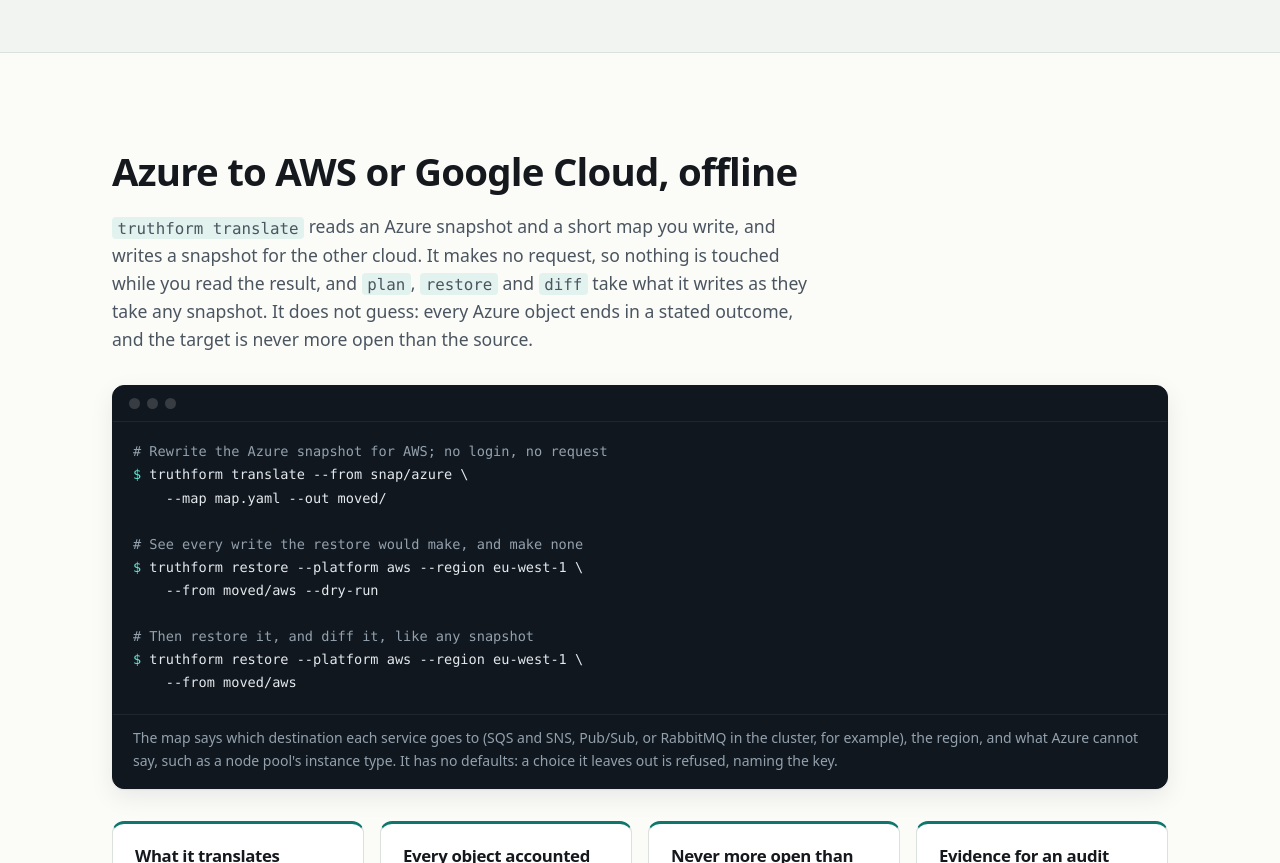
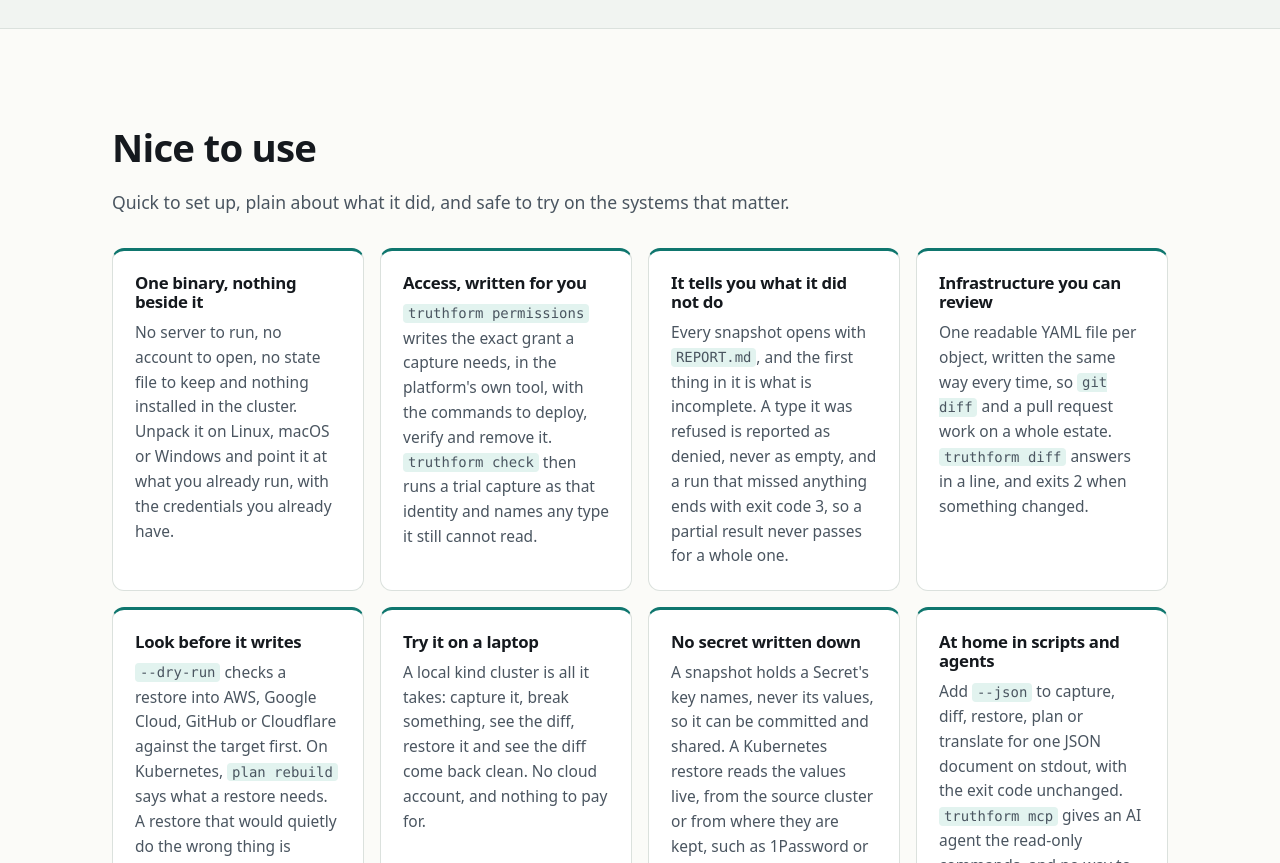
Before and after one commit to UseTruthForm/site, a plain HTML site: page public/index.html in a window 1280 px wide. Shown: the part 2580-3443 px from the top of the page. Drawn offline with Linux system fonts and the light colour scheme.

Commit message:
Say what makes TruthForm nice to use, and that it is in beta under Apache 2.0
The home page listed what TruthForm does but never what using it is like.
A new "Nice to use" section, after "How it works", says so in eight cards,
each a claim the current build bears out: one binary with nothing beside
it, permissions and check writing and testing the grant, REPORT.md and
exit code 3 owning up to what was missed, one YAML file per object for
review, dry runs and plan rebuild before a write, a kind cluster as the
whole trial, no secret values in a snapshot, and --json and the read-only
MCP server.

core is now under the Apache License 2.0 and has published beta releases,
so "Not yet released" and "a private binary" were out of date. The footer
on every page, the status line, the features intro and the docs banner say
"In beta", and the footer and the follow section name the licence. The
getting-started page still says archives go to early users directly,
which remains true.

Section backgrounds re-alternate around the new section.

Checked in Chromium through Playwright at 1280px and 360px: eight cards in
two even rows, backgrounds alternating, nothing wider than the viewport.
The command checker against main at 7aefc18 reports 133 checked, 0 unknown.

Co-Authored-By: Claude Opus 5.5 <noreply@anthropic.com>
Claude-Session: https://claude.ai/code/session_01CLQskdaZZy7c1LMmNtreet

```diff
--- a/public/index.html
+++ b/public/index.html
@@ -75,7 +75,7 @@
             <a class="btn btn-primary" href="#follow">Early development: follow along</a>
             <a class="btn btn-ghost" href="/docs/">Read the docs</a>
           </div>
-          <p class="status-line"><span class="badge badge-live">Working today</span> Kubernetes, AWS, Azure, Google Cloud, GitHub and Cloudflare, and translation from Azure to AWS or Google Cloud. Not yet released.</p>
+          <p class="status-line"><span class="badge badge-live">Working today</span> Kubernetes, AWS, Azure, Google Cloud, GitHub and Cloudflare, and translation from Azure to AWS or Google Cloud. In beta.</p>
         </div>
 
         <figure class="snapshot-card">
@@ -155,7 +155,48 @@
       </div>
     </section>
 
-    <section class="section" id="another-cloud" aria-labelledby="cloud-title">
+    <section class="section" id="nice" aria-labelledby="nice-title">
+      <div class="wrap">
+        <h2 id="nice-title" class="section-title">Nice to use</h2>
+        <p class="section-intro">Quick to set up, plain about what it did, and safe to try on the systems that matter.</p>
+        <ul class="features">
+          <li class="feature">
+            <h3>One binary, nothing beside it</h3>
+            <p>No server to run, no account to open, no state file to keep and nothing installed in the cluster. Unpack it on Linux, macOS or Windows and point it at what you already run, with the credentials you already have.</p>
+          </li>
+          <li class="feature">
+            <h3>Access, written for you</h3>
+            <p><code>truthform permissions</code> writes the exact grant a capture needs, in the platform's own tool, with the commands to deploy, verify and remove it. <code>truthform check</code> then runs a trial capture as that identity and names any type it still cannot read.</p>
+          </li>
+          <li class="feature">
+            <h3>It tells you what it did not do</h3>
+            <p>Every snapshot opens with <code>REPORT.md</code>, and the first thing in it is what is incomplete. A type it was refused is reported as denied, never as empty, and a run that missed anything ends with exit code 3, so a partial result never passes for a whole one.</p>
+          </li>
+          <li class="feature">
+            <h3>Infrastructure you can review</h3>
+            <p>One readable YAML file per object, written the same way every time, so <code>git diff</code> and a pull request work on a whole estate. <code>truthform diff</code> answers in a line, and exits 2 when something changed.</p>
+          </li>
+          <li class="feature">
+            <h3>Look before it writes</h3>
+            <p><code>--dry-run</code> checks a restore into AWS, Google Cloud, GitHub or Cloudflare against the target first. On Kubernetes, <code>plan rebuild</code> says what a restore needs. A restore that would quietly do the wrong thing is refused before anything is written.</p>
+          </li>
+          <li class="feature">
+            <h3>Try it on a laptop</h3>
+            <p>A local kind cluster is all it takes: capture it, break something, see the diff, restore it and see the diff come back clean. No cloud account, and nothing to pay for.</p>
+          </li>
+          <li class="feature">
+            <h3>No secret written down</h3>
+            <p>A snapshot holds a Secret's key names, never its values, so it can be committed and shared. A Kubernetes restore reads the values live, from the source cluster or from where they are kept, such as 1Password or Key Vault.</p>
+          </li>
+          <li class="feature">
+            <h3>At home in scripts and agents</h3>
+            <p>Add <code>--json</code> to capture, diff, restore, plan or translate for one JSON document on stdout, with the exit code unchanged. <code>truthform mcp</code> gives an AI agent the read-only commands, and no way to restore.</p>
+          </li>
+        </ul>
+      </div>
+    </section>
+
+    <section class="section section-alt" id="another-cloud" aria-labelledby="cloud-title">
       <div class="wrap">
         <h2 id="cloud-title" class="section-title">Azure to AWS or Google Cloud, offline</h2>
         <p class="section-intro"><code>truthform translate</code> reads an Azure snapshot and a short map you write, and writes a snapshot for the other cloud. It makes no request, so nothing is touched while you read the result, and <code>plan</code>, <code>restore</code> and <code>diff</code> take what it writes as they take any snapshot. It does not guess: every Azure object ends in a stated outcome, and the target is never more open than the source.</p>
@@ -218,10 +259,10 @@
       </div>
     </section>
 
-    <section class="section section-alt" id="features" aria-labelledby="features-title">
+    <section class="section" id="features" aria-labelledby="features-title">
       <div class="wrap">
         <h2 id="features-title" class="section-title">What works today</h2>
-        <p class="section-intro">Early, and not yet released. Everything below is built, and the proof for each platform is listed underneath, including where it is still simulated.</p>
+        <p class="section-intro">In beta. Everything below is built, and the proof for each platform is listed underneath, including where it is still simulated.</p>
         <ul class="features">
           <li class="feature">
             <h3>Six platforms, read from their own schemas</h3>
@@ -307,7 +348,7 @@
       </div>
     </section>
 
-    <section class="section" id="roadmap" aria-labelledby="roadmap-title">
+    <section class="section section-alt" id="roadmap" aria-labelledby="roadmap-title">
       <div class="wrap">
         <h2 id="roadmap-title" class="section-title">Roadmap</h2>
         <p class="section-intro">Planned, not built.</p>
@@ -324,11 +365,11 @@
       </div>
     </section>
 
-    <section class="section section-alt" id="follow" aria-labelledby="follow-title">
+    <section class="section" id="follow" aria-labelledby="follow-title">
       <div class="wrap">
         <div class="follow">
           <h2 id="follow-title">Early development</h2>
-          <p>TruthForm is not released yet. It is a private binary you run inside your own environment, with your own credentials. There is no TruthForm service behind it, so your configuration stays with you. The <a href="/docs/">docs</a> describe the current build.</p>
+          <p>TruthForm is in beta. It is one binary, under the Apache License 2.0, that you run inside your own environment with your own credentials. There is no TruthForm service behind it, so your configuration stays with you. The <a href="/docs/">docs</a> describe the current build.</p>
           <p class="contact">To try it or ask about it, write to <a href="mailto:admin@sallux.dev">admin@sallux.dev</a>.</p>
         </div>
       </div>
@@ -342,7 +383,7 @@
         <span><span class="brand-truth">Truth</span>Form</span>
       </p>
       <p class="footer-links"><a href="/docs/">Docs</a></p>
-      <p>Not yet released. This site sets no cookies and runs no analytics.</p>
+      <p>In beta, under the Apache License 2.0. This site sets no cookies and runs no analytics.</p>
       <p>&copy; 2026 Sallux</p>
     </div>
   </footer>
```
Also changed, not shown: public/docs/agents/index.html (+1 -1 lines), public/docs/another-cloud/index.html (+1 -1 lines), public/docs/getting-started/index.html (+1 -1 lines), public/docs/index.html (+2 -2 lines), public/docs/permissions/index.html (+1 -1 lines), public/docs/rebuild/index.html (+1 -1 lines).
